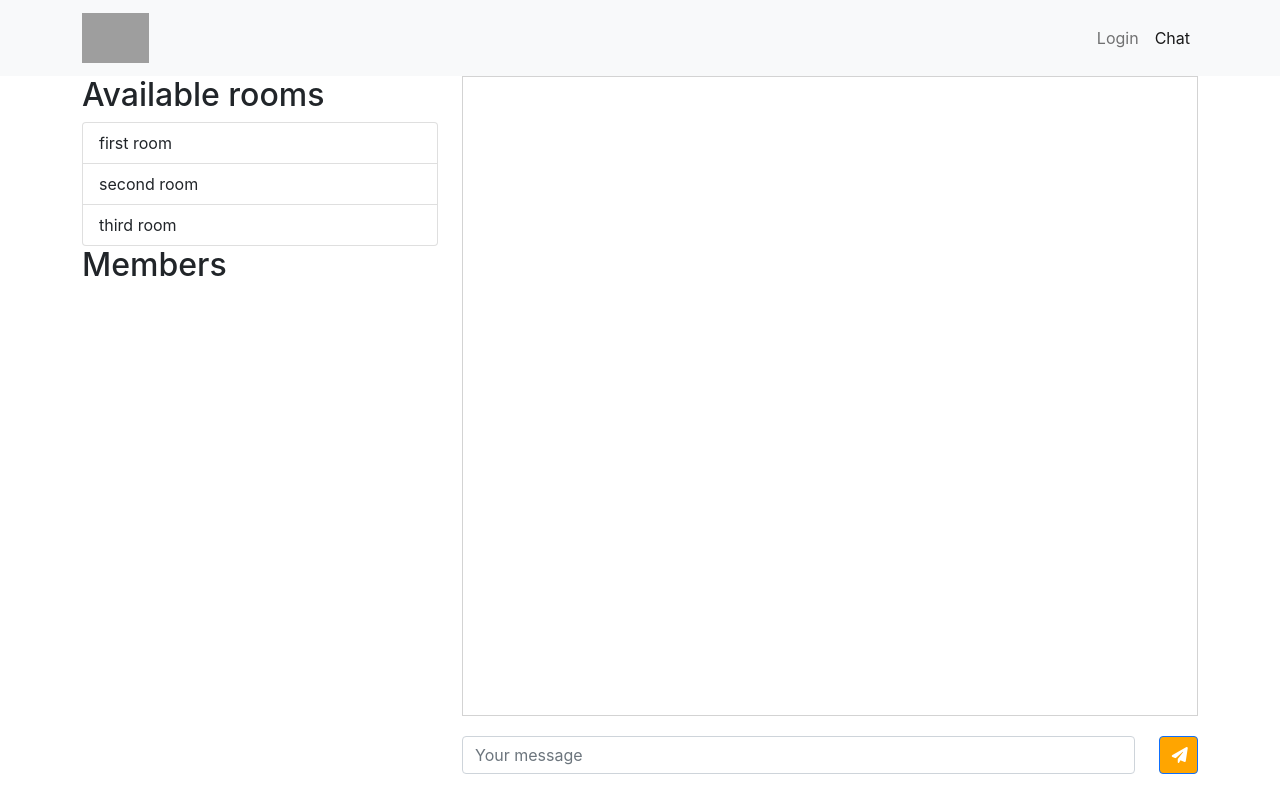
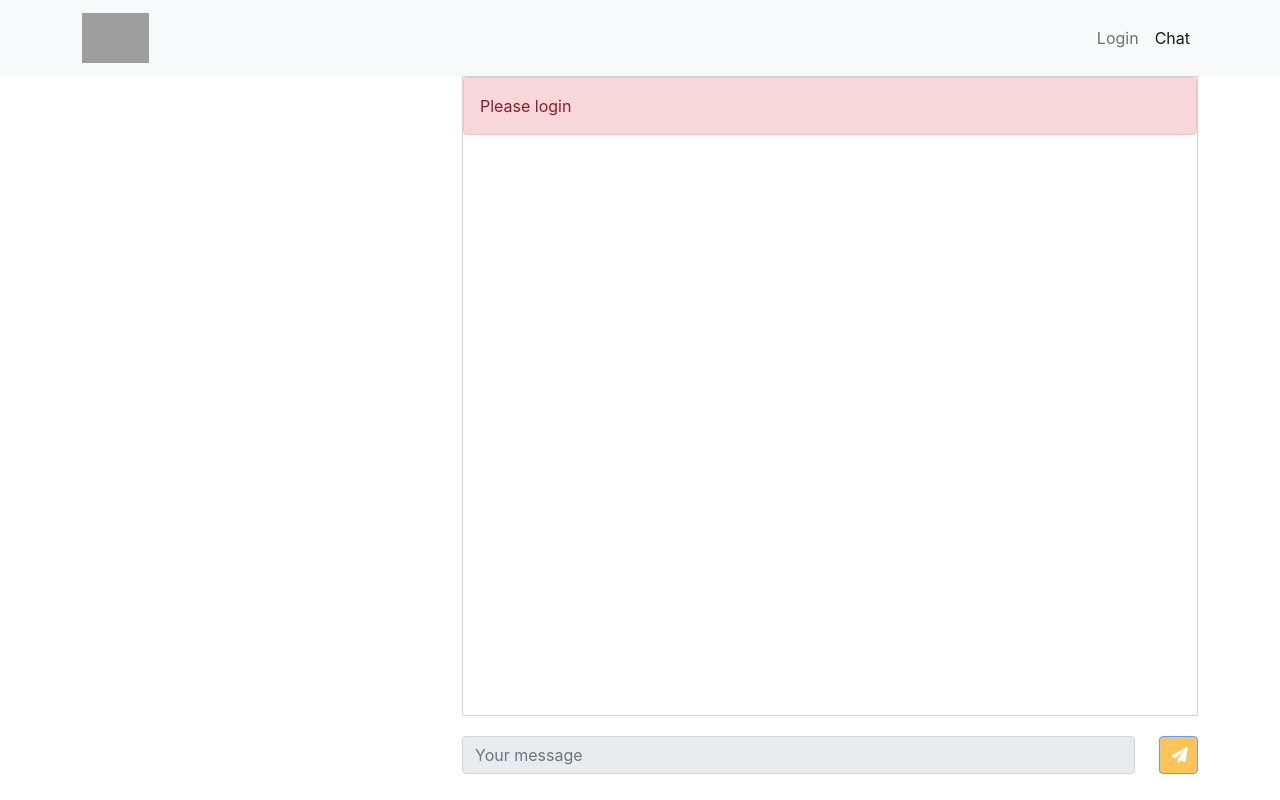
Before and after one commit to JamiuKolawole04/mern-chat-app-with-rooms, a React (Create React App) app in the folder client/: page /chat in a window 1280 px wide. Built offline with nearby package versions, Linux system fonts and the light colour scheme; no server answers; grey boxes are pictures that could not be loaded.

Commit message:
chore: adding context for different rooms and messages

```diff
--- a/client/src/App.js
+++ b/client/src/App.js
@@ -1,15 +1,40 @@
-import { Fragment } from "react";
+import { Fragment, useState } from "react";
 import { BrowserRouter, Routes, Route } from "react-router-dom";
 import { useSelector } from "react-redux";
 
 import { Signup, Login, Home, Chat } from "./pages";
 import "./App.css";
 import { Navigation } from "./components";
+import { AppContext, socket } from "./context/appContext";
 
 function App() {
   const user = useSelector((state) => state.user);
 
+  const [rooms, setRooms] = useState([]);
+  const [currentRoom, setCurrentRoom] = useState([]);
+  const [members, setMembers] = useState([]);
+  const [messages, setMessages] = useState([]);
+  const [privateMemberMsg, setPrivateMemberMsg] = useState({});
+  const [newMessages, setNewMessages] = useState({});
+
   return (
+    <AppContext.Provider
+      value={{
+        socket,
+        rooms,
+        setRooms,
+        currentRoom,
+        setCurrentRoom,
+        members,
+        setMembers,
+        messages,
+        setMessages,
+        privateMemberMsg,
+        setPrivateMemberMsg,
+        newMessages,
+        setNewMessages,
+      }}
+    >
       <BrowserRouter>
         <Navigation />
         <Routes>
@@ -24,6 +49,7 @@ function App() {
           <Route path="/chat" element={<Chat />} />
         </Routes>
       </BrowserRouter>
+    </AppContext.Provider>
   );
 }
 
--- a/client/src/components/messageForm.jsx
+++ b/client/src/components/messageForm.jsx
@@ -1,15 +1,20 @@
 import { Fragment } from "react";
 import { Form, Row, Col, Button } from "react-bootstrap";
+import { useSelector } from "react-redux";
 
 import "./message-form.css";
 
 export const MessageForm = () => {
+  const user = useSelector((state) => state.user);
+
   const handleSubmit = (e) => {
     e.preventDefault();
   };
   return (
     <Fragment>
-      <div className="messages-output"></div>
+      <div className="messages-output">
+        {!user && <div className="alert alert-danger">Please login</div>}
+      </div>
 
       <Form onSubmit={handleSubmit}>
         <Row>
@@ -18,6 +23,7 @@ export const MessageForm = () => {
               <Form.Control
                 type="text"
                 placeholder="Your message"
+                disabled={!user ? true : false}
               ></Form.Control>
             </Form.Group>
           </Col>
@@ -26,6 +32,7 @@ export const MessageForm = () => {
               variant="primary"
               type="submit"
               style={{ width: "100%", backgroundColor: "orange" }}
+              disabled={!user ? true : false}
             >
               <i className="fas fa-paper-plane"></i>
             </Button>
--- a/client/src/components/navigation.jsx
+++ b/client/src/components/navigation.jsx
@@ -12,7 +12,6 @@ import { useLogoutUserMutation } from "../services/appApi";
 
 export const Navigation = () => {
   const user = useSelector((state) => state.user);
-  console.log(user);
   const [logoutUser, { isLoading, error }] = useLogoutUserMutation();
 
   const handleLogout = async (e) => {
--- a/client/src/components/sidebar.jsx
+++ b/client/src/components/sidebar.jsx
@@ -1,8 +1,13 @@
 import { Fragment } from "react";
 import { ListGroup } from "react-bootstrap";
+import { useSelector } from "react-redux";
 
 export const Sidebar = () => {
+  const user = useSelector((state) => state.user);
   const rooms = ["first room", "second room", "third room"];
+
+  if (!user) return <></>;
+
   return (
     <Fragment>
       <h2>Available rooms</h2>
--- /dev/null
+++ b/client/src/context/appContext.js
@@ -0,0 +1,8 @@
+import { createContext } from "react";
+import { io } from "socket.io-client";
+
+const SOCKET_URL = "http://localhost:8084";
+export const socket = io(SOCKET_URL);
+
+//app context
+export const AppContext = createContext();
```
Lines whose indentation alone changed are shown as unchanged.
